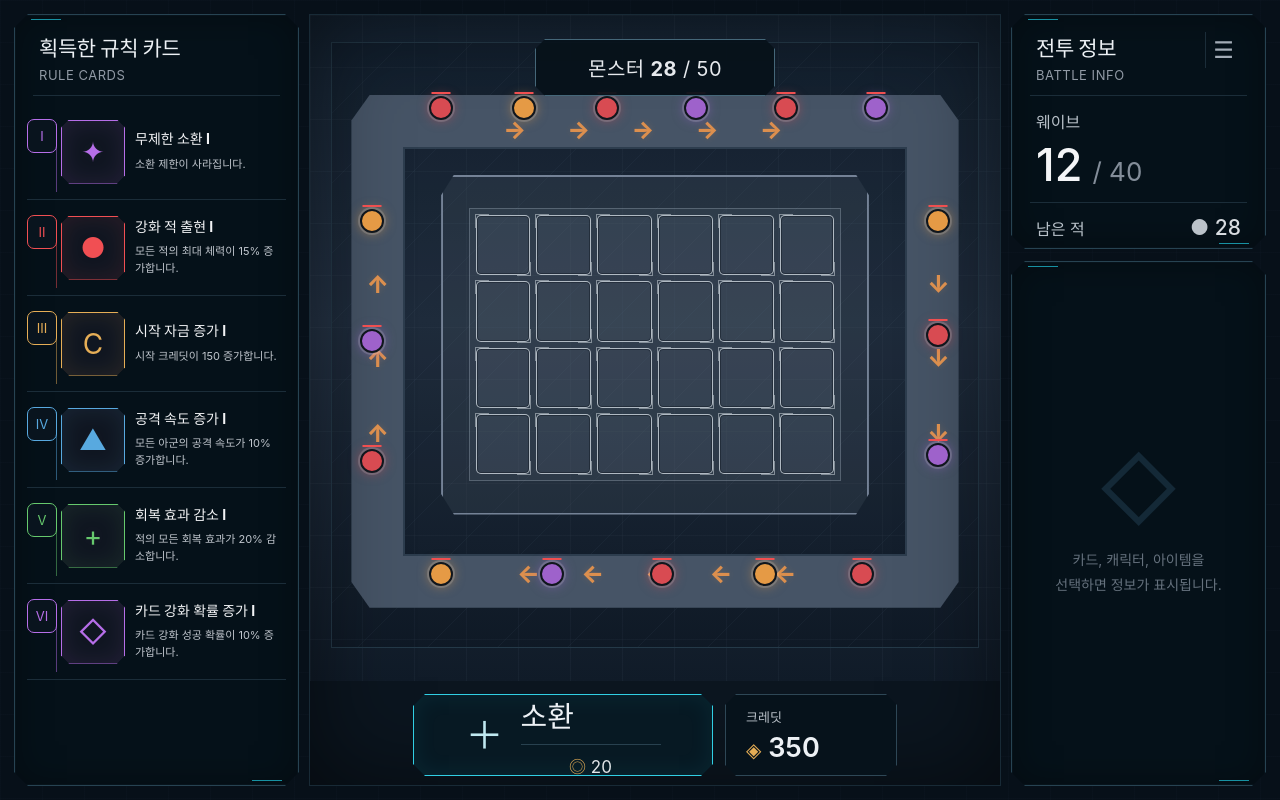
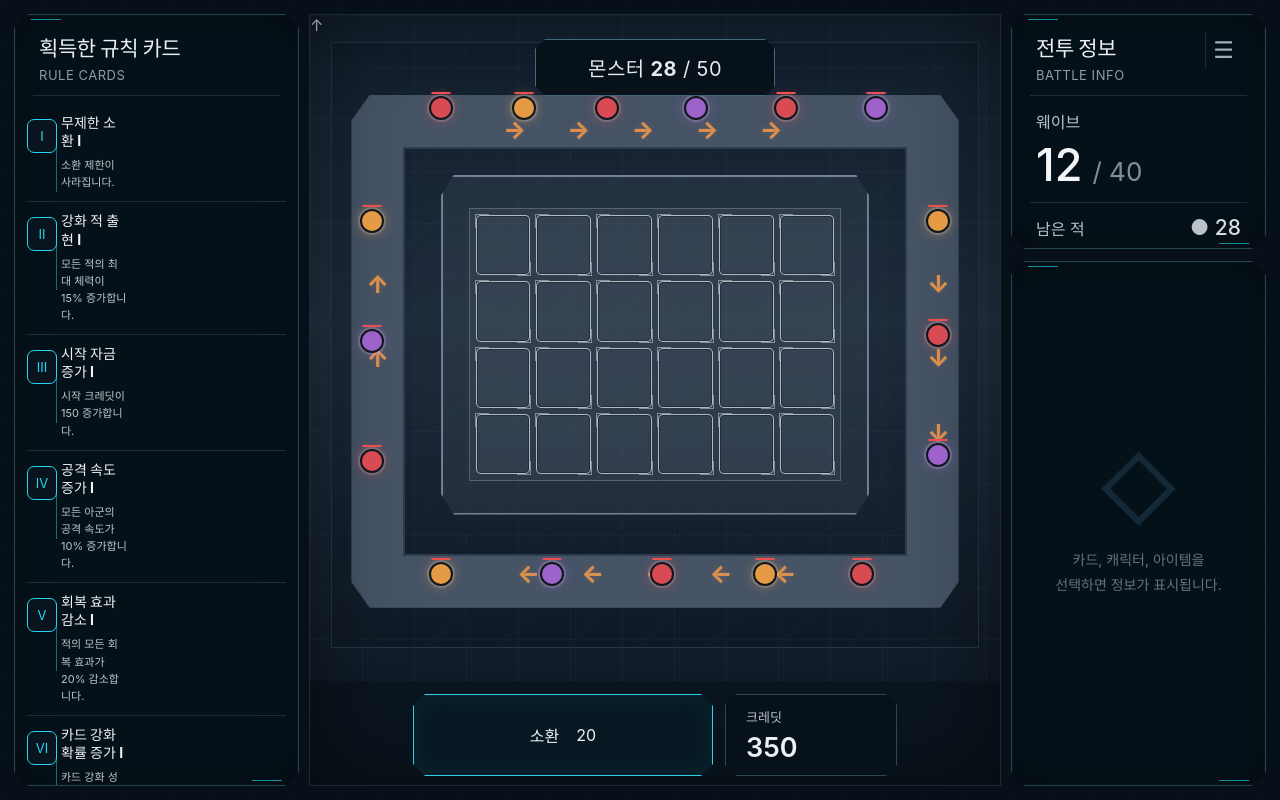
Before and after one commit to cistus75/DefencER, a React (Vite) app: page / in a window 1280 px wide. Built offline with nearby package versions, Linux system fonts and the light colour scheme.

Commit message:
refactor: simplify rule history and add enemy spawn gate

```diff
--- a/src/App.tsx
+++ b/src/App.tsx
@@ -1,10 +1,10 @@
 const ruleCards = [
-  { roman: 'I', tone: 'purple', icon: '✦', title: '무제한 소환 I', desc: '소환 제한이 사라집니다.' },
-  { roman: 'II', tone: 'red', icon: '●', title: '강화 적 출현 I', desc: '모든 적의 최대 체력이 15% 증가합니다.' },
-  { roman: 'III', tone: 'gold', icon: 'C', title: '시작 자금 증가 I', desc: '시작 크레딧이 150 증가합니다.' },
-  { roman: 'IV', tone: 'blue', icon: '▲', title: '공격 속도 증가 I', desc: '모든 아군의 공격 속도가 10% 증가합니다.' },
-  { roman: 'V', tone: 'green', icon: '+', title: '회복 효과 감소 I', desc: '적의 모든 회복 효과가 20% 감소합니다.' },
-  { roman: 'VI', tone: 'purple', icon: '◇', title: '카드 강화 확률 증가 I', desc: '카드 강화 성공 확률이 10% 증가합니다.' },
+  { roman: 'I', title: '무제한 소환 I', desc: '소환 제한이 사라집니다.' },
+  { roman: 'II', title: '강화 적 출현 I', desc: '모든 적의 최대 체력이 15% 증가합니다.' },
+  { roman: 'III', title: '시작 자금 증가 I', desc: '시작 크레딧이 150 증가합니다.' },
+  { roman: 'IV', title: '공격 속도 증가 I', desc: '모든 아군의 공격 속도가 10% 증가합니다.' },
+  { roman: 'V', title: '회복 효과 감소 I', desc: '적의 모든 회복 효과가 20% 감소합니다.' },
+  { roman: 'VI', title: '카드 강화 확률 증가 I', desc: '카드 강화 성공 확률이 10% 증가합니다.' },
 ]
 
 const enemies = [
@@ -27,11 +27,14 @@ const enemies = [
   { x: 9, y: 31, tone: 'orange' },
 ]
 
-function RuleCard({ roman, tone, icon, title, desc }: (typeof ruleCards)[number]) {
+function CreditToken() {
+  return <span className="credit-token" aria-hidden="true"><i /></span>
+}
+
+function RuleCard({ roman, title, desc }: (typeof ruleCards)[number]) {
   return (
-    <article className={`rule-card rule-card--${tone}`}>
+    <article className="rule-card">
       <span className="rule-card__roman">{roman}</span>
-      <div className="rule-card__icon">{icon}</div>
       <div className="rule-card__copy">
         <strong>{title}</strong>
         <p>{desc}</p>
@@ -46,10 +49,16 @@ function Battlefield() {
       <div className="track track--outer" />
       <div className="track track--inner" />
 
+      <div className="spawn-gate" aria-label="적 출현 지점">
+        <div className="spawn-gate__tunnel" />
+        <div className="spawn-gate__glow" />
+        <span>↑</span>
+      </div>
+
       <div className="track-arrows track-arrows--top">→ → → → →</div>
       <div className="track-arrows track-arrows--right">↓<br />↓<br />↓</div>
       <div className="track-arrows track-arrows--bottom">← ← ← ← ←</div>
-      <div className="track-arrows track-arrows--left">↑<br />↑<br />↑</div>
+      <div className="track-arrows track-arrows--left">↑<br />↑</div>
 
       <div className="placement-board">
         {Array.from({ length: 24 }, (_, index) => (
@@ -89,16 +98,13 @@ function App() {
 
         <div className="bottom-actions">
           <button className="summon-button">
-            <span className="summon-plus">＋</span>
-            <div className="summon-copy">
-              <strong>소환</strong>
-              <span><b>◎</b> 20</span>
-            </div>
+            <strong>소환</strong>
+            <span className="summon-cost"><CreditToken />20</span>
           </button>
 
           <div className="credit-box">
             <span>크레딧</span>
-            <strong><b>◈</b> 350</strong>
+            <strong><CreditToken />350</strong>
           </div>
         </div>
       </section>
```
